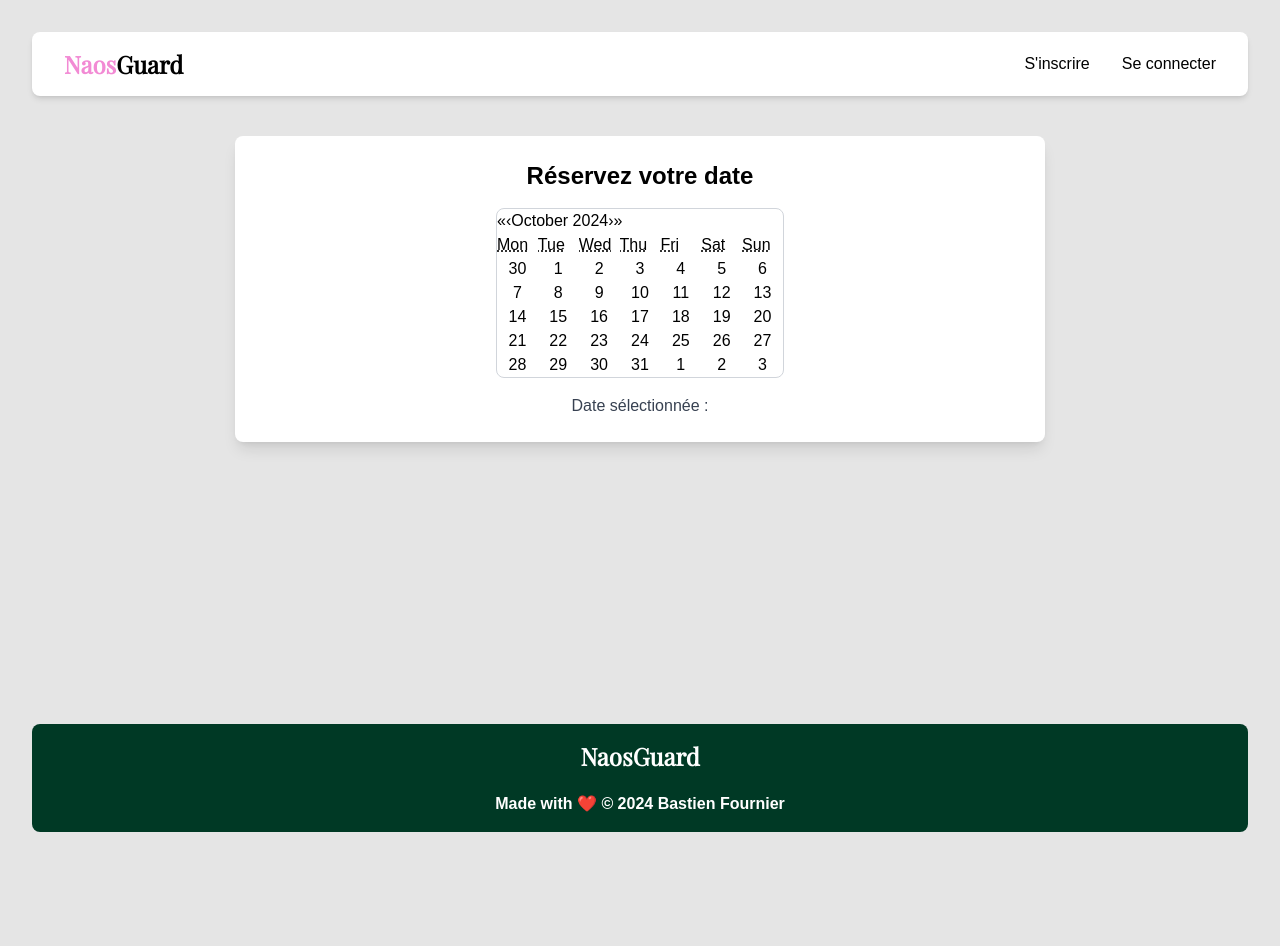
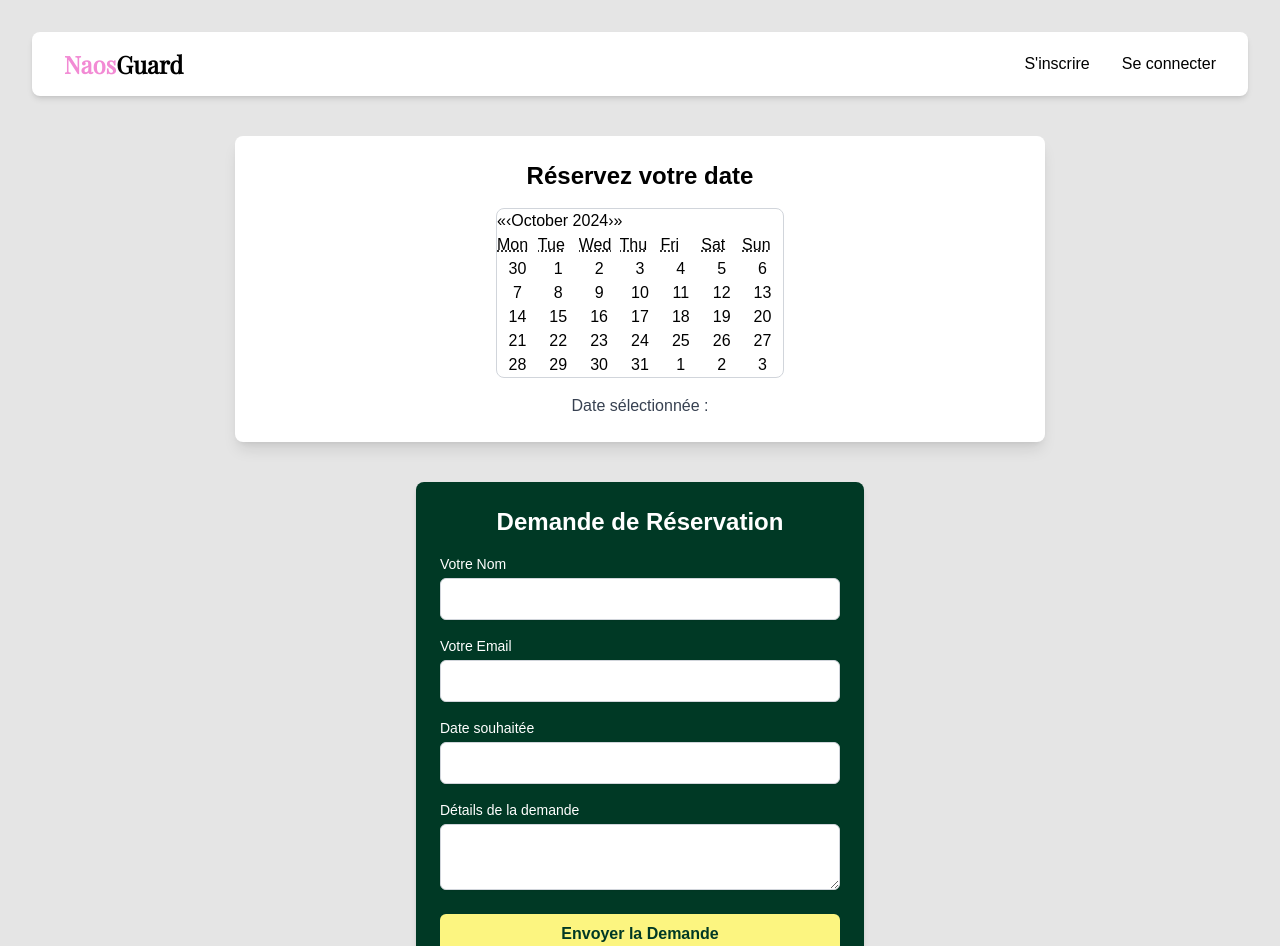
Before and after one commit to bastien-fournier/V2-Site-Petsitting, a React (Vite) app in the folder client/: page /booking-page in a window 1280 px wide. Shown: the top 946 px of the page. Before the commit the page ends 864 px from the top, so only its background shows below. Built offline with nearby package versions, Linux system fonts and the light colour scheme; no server answers.

Commit message:
add contact me form

```diff
--- a/client/package.json
+++ b/client/package.json
@@ -7,6 +7,7 @@
     "preview": "vite preview"
   },
   "dependencies": {
+    "emailjs-com": "^3.2.0",
     "prop-types": "^15.8.1",
     "react": "^18.3.1",
     "react-calendar": "^5.0.0",
--- /dev/null
+++ b/client/src/components/ContactMe.jsx
@@ -0,0 +1,115 @@
+import { useState } from "react";
+import emailjs from "emailjs-com";
+
+export default function ContactMe() {
+  const [isSent, setIsSent] = useState(false);
+
+  const sendReservationRequest = (e) => {
+    e.preventDefault();
+
+    emailjs
+      .sendForm(
+        import.meta.env.VITE_EMAILJS_SERVICE_ID,
+        import.meta.env.VITE_EMAILJS_TEMPLATE_ID,
+        e.target,
+        import.meta.env.VITE_EMAILJS_USER_ID
+      )
+      .then(
+        (result) => {
+          console.info("Message envoyé:", result.text);
+          setIsSent(true);
+        },
+        (error) => {
+          console.info("Erreur:", error.text);
+        }
+      );
+  };
+
+  return (
+    <div className="max-w-md mx-auto p-6 bg-secondary rounded-lg shadow-md mt-10 mb-20">
+      {isSent ? (
+        <p className="text-green-600 font-semibold text-center">
+          Merci pour votre demande ! Nous reviendrons vers vous bientôt.
+        </p>
+      ) : (
+        <form onSubmit={sendReservationRequest}>
+          <h2 className="text-2xl font-bold text-center text-white">
+            Demande de Réservation
+          </h2>
+
+          <div className="mt-4">
+            <label
+              htmlFor="user_name"
+              className="block text-sm font-medium text-white"
+            >
+              Votre Nom
+            </label>
+            <input
+              type="text"
+              id="user_name"
+              name="user_name"
+              required
+              className="mt-1 block w-full border border-gray-300 rounded-md shadow-sm p-2 focus:outline-none focus:ring focus:ring-blue-500"
+            />
+          </div>
+
+          <div className="mt-4">
+            <label
+              htmlFor="user_email"
+              className="block text-sm font-medium text-white"
+            >
+              Votre Email
+            </label>
+            <input
+              type="email"
+              id="user_email"
+              name="user_email"
+              required
+              className="mt-1 block w-full border border-gray-300 rounded-md shadow-sm p-2 focus:outline-none focus:ring focus:ring-blue-500"
+            />
+          </div>
+
+          <div className="mt-4">
+            <label
+              htmlFor="reservation_date"
+              className="block text-sm font-medium text-white"
+            >
+              Date souhaitée
+            </label>
+            <input
+              type="text"
+              id="reservation_date"
+              name="reservation_date"
+              required
+              className="mt-1 block w-full border border-gray-300 rounded-md shadow-sm p-2 focus:outline-none focus:ring focus:ring-blue-500"
+            />
+          </div>
+
+          <div className="mt-4">
+            <label
+              htmlFor="message"
+              className="block text-sm font-medium text-white"
+            >
+              Détails de la demande
+            </label>
+            <textarea
+              id="message"
+              name="message"
+              required
+              className="mt-1 block w-full border border-gray-300 rounded-md shadow-sm p-2 focus:outline-none focus:ring focus:ring-blue-500"
+            />
+          </div>
+
+          <div className="mt-6">
+            <button
+              type="submit"
+              className="w-full bg-forth text-secondary font-bold py-2 rounded-md"
+            >
+              Envoyer la Demande
+            </button>
+          </div>
+        </form>
+      )}
+    </div>
+  );
+}
--- a/client/src/pages/BookingPage.jsx
+++ b/client/src/pages/BookingPage.jsx
@@ -1,9 +1,15 @@
 import Booking from "../components/Booking";
+import ContactMe from "../components/ContactMe";
 
 export default function BookingPage() {
   return (
-    <div className="flex justify-center">
-      <Booking />
-    </div>
+    <>
+      <div className="flex justify-center">
+        <Booking />
+      </div>
+      <div>
+        <ContactMe />
+      </div>
+    </>
   );
 }
```
Also changed, not shown: 2 other files (tests, documents, lock files or other folders).
